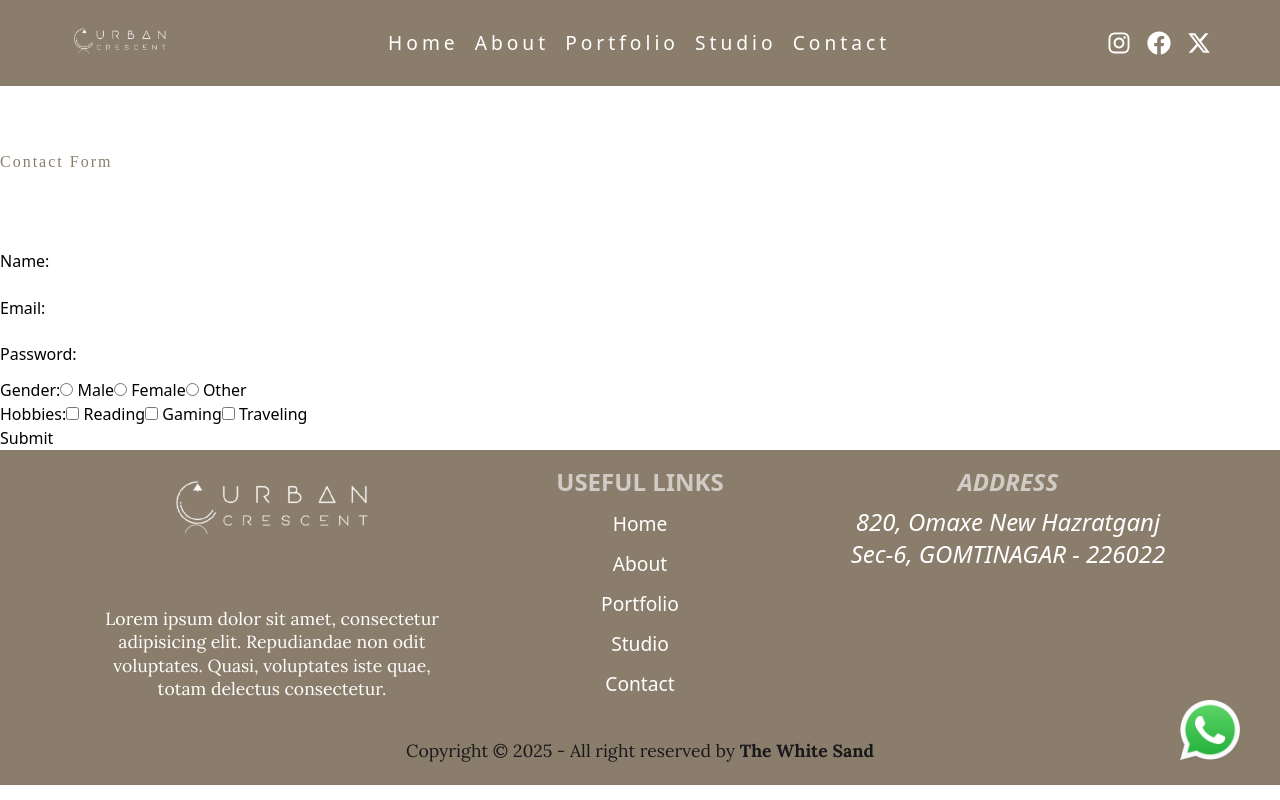
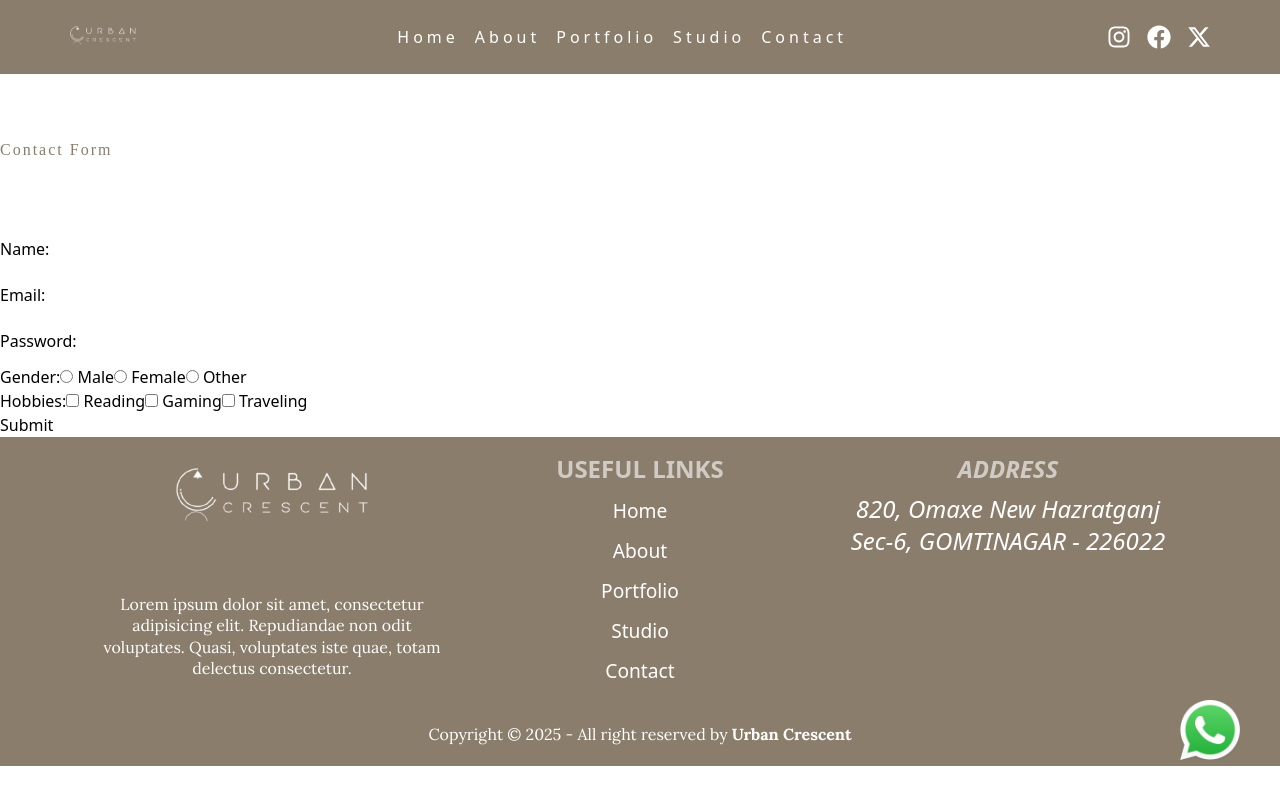
Before and after one commit to Amit-Yadav-07/Urban-Crescent-project, a React (Vite) app: page /example in a window 1280 px wide. Built offline with nearby package versions, Linux system fonts and the light colour scheme; a web font is replaced by a local one.

Commit message:
font-decrease

```diff
--- a/src/Components/Banner.jsx
+++ b/src/Components/Banner.jsx
@@ -13,12 +13,12 @@ const Banner = () => {
                 <Video video={video} poster='https://images.pexels.com/photos/1643383/pexels-photo-1643383.jpeg?auto=compress&cs=tinysrgb&w=600' height={'100%'} width={'100%'} />
 
                 <div className='overlay-section'>
-                    <h1 className='text-5xl lg:text-9xl w-[70%] text-white' data-aos='fade-right'>Welcome to Urban Crescent</h1>
+                    <h1 className='text-5xl lg:text-7xl w-[70%] text-white' data-aos='fade-right'>Welcome to Urban Crescent</h1>
                     <p className='w-[70%] uppercase tracking-widest' data-aos='fade-left' style={{ padding: '1.2rem 0px' }}>We design like we own it</p>
-                    <button className='btn btn-outline button' data-aos='fade-up' style={{ padding: '1.5rem 1rem', fontSize: '1.2rem', color: 'white' }}>Explore Our Design</button>
-                    <div className="hidden md:block animate-none md:animate-bounce text-2xl absolute bottom-10 border-2 border-solid rounded-full" style={{ padding: '0.5rem' }}>
+                    <button className='btn btn-outline button' data-aos='fade-up' style={{ padding: '1.5rem 1rem', fontSize: '1rem', color: 'white' }}>Explore Our Design</button>
+                    {/* <div className="hidden md:block animate-none md:animate-bounce text-2xl absolute bottom-10 border-2 border-solid rounded-full" style={{ padding: '0.5rem' }}>
                         <FaArrowDown />
-                    </div>
+                    </div> */}
                 </div>
 
             </section>
--- a/src/Components/Featured.jsx
+++ b/src/Components/Featured.jsx
@@ -12,9 +12,9 @@ const Featured = () => {
                         <h3 className='text-3xl text-[#8b7d6b] font-bold'>Featured Projects</h3>
                     </div>
 
-                    <div className="md:flex-2 flex-2  rounded-lg text-black" style={{ padding: '0px 1rem', marginBottom: '2rem' }}>
-                        <p style={{ fontSize: '1.4rem' }}>Each project that we undertake has a story to tell. One that is actualised by our expertise, aesthetics, and attention to detail.</p><br />
-                        <p style={{ fontSize: '1.4rem' }}>While each project has the inimitable EA signature, they are all distinctive in their inception, design, and execution, all bearing a version of luxury that's unique to that space.</p>
+                    <div className="md:flex-2 flex-2 rounded-lg text-black" style={{ padding: '0px 1rem', marginBottom: '2rem' }}>
+                        <p style={{ fontSize: '1.2rem' }}>Each project that we undertake has a story to tell. One that is actualised by our expertise, aesthetics, and attention to detail.</p><br />
+                        <p style={{ fontSize: '1.2rem' }}>While each project has the inimitable EA signature, they are all distinctive in their inception, design, and execution, all bearing a version of luxury that's unique to that space.</p>
                     </div>
 
                     <div className="flex-1  p-6 rounded-lg lg:text-end text-center self-center">
--- a/src/Components/Footer.jsx
+++ b/src/Components/Footer.jsx
@@ -33,7 +33,7 @@ const Footer = () => {
             </footer>
 
             <footer className="text-center bg-[#8B7D6B] flex justify-center" style={{ padding: '1.3rem 0px' }}>
-                <p className='text-center w-[80%]'>Copyright © {new Date().getFullYear()} - All right reserved by <strong className=''>The White Sand</strong></p>
+                <p className='text-center text-white w-[80%]'>Copyright © {new Date().getFullYear()} - All right reserved by <strong className=''>Urban Crescent</strong></p>
             </footer>
         </>
     )
--- a/src/Components/HomeAbout.jsx
+++ b/src/Components/HomeAbout.jsx
@@ -10,13 +10,14 @@ const HomeAbout = () => {
             <div className="flex flex-col lg:flex-row gap-5">
                 <div className="flex-1 self-center text-black" data-aos='fade-right'>
                     <h3 className='text-5xl' style={{ marginBottom: "2rem" }}>About Us</h3>
-                    <p className='' style={{ fontSize: '1.3rem' }}>Essajees Atelier is a global design company offering end-to-end services in the realm of luxury interiors. We pride ourselves on our unmatched aesthetic and attention to detail, which we bring in at every stage – from planning to handovers.</p><br />
-                    <p style={{ fontSize: '1.3rem' }}>We take on a select number of clients; we see ourselves as your partners right from the beginning and craft all our projects from scratch.</p>
+                    <p className='' style={{ fontSize: '1.2rem' }}>Essajees Atelier is a global design company offering end-to-end services in the realm of luxury interiors. We pride ourselves on our unmatched aesthetic and attention to detail, which we bring in at every stage – from planning to handovers.</p><br />
+                    <p style={{ fontSize: '1.2rem' }}>We take on a select number of clients; we see ourselves as your partners right from the beginning and craft all our projects from scratch.</p>
                 </div>
-                <div className="flex-1 w-[100%]">
-                    {/* <img className='rounded-2xl h-[100%] w-[100%] md:object-cover object-fill' src="https://images.pexels.com/photos/7633658/pexels-photo-7633658.jpeg?auto=compress&cs=tinysrgb&w=800" alt="" /> */}
-                    <div className="bg-[url('https://www.essajeesatelier.com/wp-content/uploads/2023/07/Sarah-Sham.jpg')] w-[100%] min-h-[700px] bg-no-repeat bg-center h-auto rounded-md" data-aos='fade-left'></div>
-                </div>
+
+                <figure className="flex-1 w-[100%] h-[600px]">
+                    <img className='rounded-2xl h-[100%] w-[100%] md:object-cover object-fill' src="https://www.essajeesatelier.com/wp-content/uploads/2023/07/Sarah-Sham.jpg" alt="owner-img" />
+                </figure>
+
             </div>
         </div>
     )
--- a/src/Components/HomeVideo.jsx
+++ b/src/Components/HomeVideo.jsx
@@ -19,7 +19,7 @@ const HomeVideo = () => {
                             <Btn text='Explore Urban Crescent' />
                         </div>
                     </div>
-                    <Video video={video} height={'450px'} width={'100%'} />
+                    <Video video={video} height={'400px'} width={'100%'} />
                 </div>
             </div>
 
--- a/src/Components/Portfolio.jsx
+++ b/src/Components/Portfolio.jsx
@@ -19,7 +19,7 @@ const Portfolio = () => {
         <>
             <section className="section-center flex flex-col lg:flex-wrap text-center gap-0 justify-center items-center" style={{ margin: '3rem auto' }}>
                 {portfolioSections?.map((section, index) => (
-                    <div key={section.id} className={`flex flex-col ${index % 2 === 0 ? 'lg:flex-row' : 'lg:flex-row-reverse'} gap-10 items-center w-full`} style={{ margin: '2rem 0px' }}>
+                    <div key={section.id} className={`flex flex-col ${index % 2 === 0 ? 'lg:flex-row' : 'lg:flex-row-reverse'} gap-10 items-center w-full`} style={{ margin: '3rem 0px' }}>
                         {/* Text Section */}
                         <div className="text-black w-full lg:w-1/2 self-center" data-aos='fade-right'>
                             <SubHeading text={section.title} style={'0rem auto 1rem auto'} />
--- a/src/Components/SubHeading.jsx
+++ b/src/Components/SubHeading.jsx
@@ -3,7 +3,7 @@ import React from 'react'
 const SubHeading = ({ text, style }) => {
 
     return (
-        <h2 className='text-5xl text-center text-black' data-aos='fade-right' style={{ margin: style }}>{text}</h2>
+        <h2 className='text-4xl text-center text-black' data-aos='fade-right' style={{ margin: style }}>{text}</h2>
     )
 }
 
--- a/src/index.css
+++ b/src/index.css
@@ -25,13 +25,14 @@ body {
   background-color: var(--primary-color);
   min-height: 100vh;
   height: auto;
-  overflow-x: hidden;
+  width: 100%;
+  /* overflow-x: hidden; */
 }
 
 h1 {
   font-family: var(--heading-font);
   color: var(--secondary-color);
-  font-size: 5rem;
+  font-size: 4rem;
 }
 
 h2 {
@@ -51,7 +52,7 @@ h3 {
 }
 
 p {
-  font-size: 1.1rem;
+  font-size: 1rem;
   font-family: var(--para-font);
 }
 
@@ -78,12 +79,14 @@ nav {
   top: 0%;
   width: 100%;
 }
+
 .nav-header {
   display: flex;
   align-items: center;
   justify-content: space-between;
   padding: 0.9rem;
 }
+
 .nav-toggle {
   font-size: 1.5rem;
   color: var(--primary-color);
@@ -97,11 +100,11 @@ nav {
   transform: rotate(90deg);
 }
 .logo {
-  height: 2.8rem;
+  height: 2rem;
 }
 .links a {
   color: var(--primary-color);
-  font-size: 1.2rem;
+  font-size: 1rem;
   text-transform: capitalize;
   letter-spacing: var(--spacing);
   display: block;
@@ -163,6 +166,7 @@ nav {
     margin: 0 0.5rem;
     color: var(--primary-color);
     transition: var(--transition);
+    font-size: 1rem;
   }
   .social-icons a:hover {
     color: var(--primary-color);
@@ -170,12 +174,12 @@ nav {
 }
 
 .button {
-  padding: 2rem 1rem;
+  padding: 1.5rem 1rem;
   border: 2px solid var(--secondary-color);
   transition: var(--transition);
   letter-spacing: 2px;
   margin-top: 0.7rem;
-  font-size: 1.3rem;
+  font-size: 1.1rem;
   color: var(--secondary-color);
   font-family: var(--para-font);
 }
```
